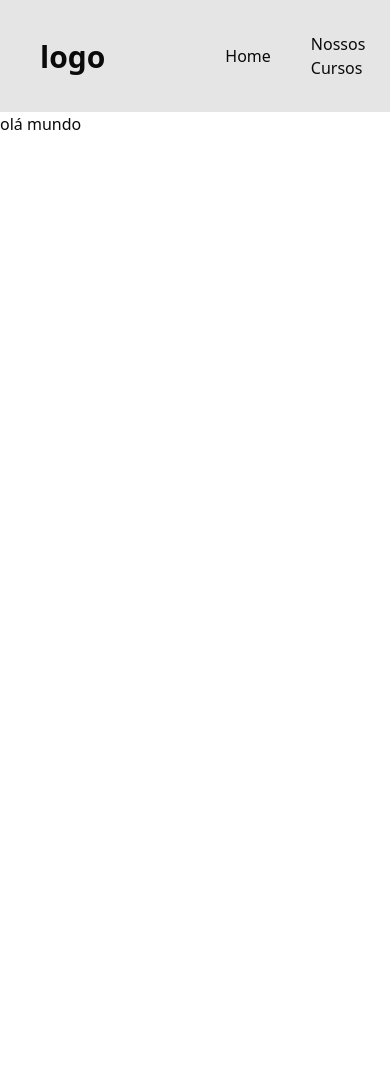
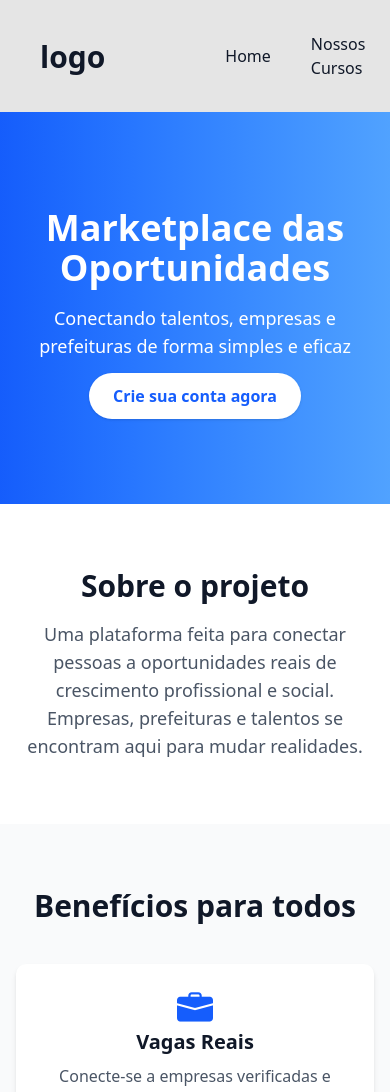
Before and after one commit to ncm-cursos-consultoria/marketplace, a Next.js app: page / in a window 390 px wide. Shown: the top 1092 px of the page. Before the commit the page ends 844 px from the top, so only its background shows below. Built offline with nearby package versions, Linux system fonts and the light colour scheme.

Commit message:
feat: create landing page

```diff
--- a/package.json
+++ b/package.json
@@ -12,8 +12,10 @@
     "@radix-ui/react-label": "^2.1.7",
     "@radix-ui/react-select": "^2.2.5",
     "@radix-ui/react-slot": "^1.2.3",
+    "bootstrap-icons": "^1.13.1",
     "class-variance-authority": "^0.7.1",
     "clsx": "^2.1.1",
+    "framer-motion": "^12.23.12",
     "lucide-react": "^0.536.0",
     "next": "15.4.5",
     "react": "19.1.0",
--- a/src/app/page.tsx
+++ b/src/app/page.tsx
@@ -1,10 +1,132 @@
+"use client";
+
+import { motion } from "framer-motion";
+import "bootstrap-icons/font/bootstrap-icons.css";
 import { Header } from "@/components/header/__header";
+
 
 export default function Home() {
   return (
-    <div className="">
-      <Header />
-      <div>olá mundo</div>
-    </div>
+    <main className="bg-white text-gray-900">
+      {/* Navbar */}
+    <Header />
+
+      {/* Hero */}
+      <section className="bg-gradient-to-r from-blue-600 to-blue-400 text-white text-center py-24 px-4">
+        <motion.div
+          initial={{ opacity: 0, y: 40 }}
+          animate={{ opacity: 1, y: 0 }}
+          transition={{ duration: 0.8 }}
+          className="max-w-3xl mx-auto"
+        >
+          <h1 className="text-4xl md:text-5xl font-bold mb-4">Marketplace das Oportunidades</h1>
+          <p className="text-lg mb-6">Conectando talentos, empresas e prefeituras de forma simples e eficaz</p>
+          <a href="/cadastro" className="bg-white text-blue-600 font-semibold px-6 py-3 rounded-full shadow hover:bg-gray-100 transition">Crie sua conta agora</a>
+        </motion.div>
+      </section>
+
+      {/* Sobre o projeto */}
+      <section className="py-16 bg-white text-center px-4">
+        <motion.div
+          initial={{ opacity: 0, y: 30 }}
+          whileInView={{ opacity: 1, y: 0 }}
+          viewport={{ once: true }}
+          transition={{ duration: 0.6 }}
+          className="max-w-2xl mx-auto"
+        >
+          <h2 className="text-3xl font-bold mb-4">Sobre o projeto</h2>
+          <p className="text-gray-600 text-lg">
+            Uma plataforma feita para conectar pessoas a oportunidades reais de crescimento profissional e social. Empresas, prefeituras e talentos se encontram aqui para mudar realidades.
+          </p>
+        </motion.div>
+      </section>
+
+      {/* Benefícios */}
+      <section className="py-16 bg-gray-50 px-4">
+        <div className="text-center mb-10">
+          <h2 className="text-3xl font-bold">Benefícios para todos</h2>
+        </div>
+        <div className="grid md:grid-cols-3 gap-8 max-w-6xl mx-auto">
+          {[
+            {
+              icon: "bi-briefcase-fill",
+              title: "Vagas Reais",
+              desc: "Conecte-se a empresas verificadas e oportunidades de verdade.",
+            },
+            {
+              icon: "bi-mortarboard-fill",
+              title: "Capacitação Profissional",
+              desc: "Cursos gratuitos e pagos para você se destacar no mercado.",
+            },
+            {
+              icon: "bi-building",
+              title: "Apoio às Prefeituras",
+              desc: "Ferramentas para impulsionar o emprego nas cidades brasileiras.",
+            },
+          ].map((item, index) => (
+            <motion.div
+              key={index}
+              whileInView={{ opacity: 1, y: 0 }}
+              initial={{ opacity: 0, y: 40 }}
+              transition={{ delay: index * 0.2, duration: 0.5 }}
+              className="bg-white rounded-lg shadow-md p-6 text-center"
+            >
+              <i className={`bi ${item.icon} text-4xl text-blue-600 mb-4`} />
+              <h4 className="font-semibold text-xl mb-2">{item.title}</h4>
+              <p className="text-gray-600">{item.desc}</p>
+            </motion.div>
+          ))}
+        </div>
+      </section>
+
+      {/* Como funciona */}
+      <section className="py-16 bg-white px-4">
+        <div className="max-w-6xl mx-auto grid md:grid-cols-2 gap-10 items-center">
+          <motion.img
+            src="/assets/images/landing-page-oportunidades"
+            alt="Ilustração"
+            className="rounded-lg shadow-md"
+            initial={{ opacity: 0, scale: 0.9 }}
+            whileInView={{ opacity: 1, scale: 1 }}
+            transition={{ duration: 0.6 }}
+          />
+          <motion.ul
+            className="space-y-4 text-lg"
+            initial={{ opacity: 0, x: 50 }}
+            whileInView={{ opacity: 1, x: 0 }}
+            transition={{ duration: 0.6 }}
+          >
+            <li><i className="bi bi-person-circle text-blue-600 me-2" /> Crie seu perfil</li>
+            <li><i className="bi bi-search text-blue-600 me-2" /> Busque vagas e cursos</li>
+            <li><i className="bi bi-send-check text-blue-600 me-2" /> Candidate-se ou entre em contato</li>
+            <li><i className="bi bi-bar-chart-line text-blue-600 me-2" /> Acompanhe seu progresso</li>
+          </motion.ul>
+        </div>
+      </section>
+
+      {/* CTA Final */}
+      <section className="py-16 text-white text-center bg-gradient-to-r from-blue-600 to-blue-400 px-4">
+        <motion.div
+          initial={{ opacity: 0, y: 30 }}
+          whileInView={{ opacity: 1, y: 0 }}
+          transition={{ duration: 0.6 }}
+          className="max-w-xl mx-auto"
+        >
+          <h2 className="text-3xl font-bold mb-4">Junte-se à comunidade</h2>
+          <p className="text-lg mb-6">Comece agora mesmo sua jornada profissional com o apoio certo</p>
+          <a href="/cadastro" className="bg-white text-blue-600 font-semibold px-6 py-3 rounded-full shadow hover:bg-gray-100 transition">
+            Criar Conta Gratuita
+          </a>
+        </motion.div>
+      </section>
+
+      {/* Footer */}
+      <footer className="text-center text-gray-500 text-sm py-6 border-t bg-white">
+        <p>
+          © {new Date().getFullYear()} Marketplace das oportunidades. Desenvolvido por{" "}
+          <a href="https://ncmconsultoria.com.br" target="_blank" className="text-blue-600 underline">NCM consultoria</a>
+        </p>
+      </footer>
+    </main>
   );
 }
```
Also changed, not shown: 1 other file (tests, documents, lock files or other folders).
